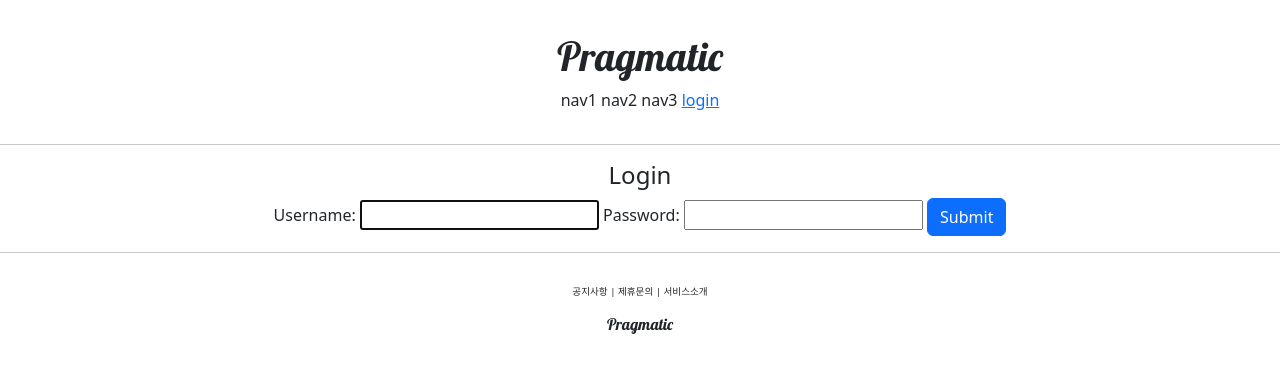
After one commit to JoYunsik/pragmatic, a Django app: page /account/login/ in a window 1280 px wide. The commit adds this page. Shown: the top 373 px of the page. Run offline with Django 4.2, Linux system fonts and the light colour scheme.

Commit message:
django course 22 commit

```diff
--- /dev/null
+++ b/accountapp/templates/accountapp/login.html
@@ -0,0 +1,17 @@
+{% extends 'base.html' %}
+
+{% block content %}
+    <div style="text-align:center;">
+      <div>
+        <h4>Login</h4>
+      </div>
+      <div>
+        <form action="" method="post">
+          {% csrf_token %}
+          {{form}}
+          <input type="submit" class="btn btn-primary">
+        </form>
+      </div>
+    </div>
+
+{% endblock %}
--- a/accountapp/urls.py
+++ b/accountapp/urls.py
@@ -1,3 +1,4 @@
+from django.contrib.auth.views import LoginView, LogoutView
 from django.urls import path
 
 from accountapp.views import hello_world, AccountCreateView
@@ -6,5 +7,7 @@ app_name = 'accountapp'
 
 urlpatterns = [
     path('hello_world/', hello_world, name='hello_world'),
+    path('login/', LoginView.as_view(template_name='accountapp/login.html'), name='login'),
+    path('logout/', LogoutView.as_view(), name='logout'),
     path('create/', AccountCreateView.as_view(), name='create'),
 ]
--- a/pragmatic/settings.py
+++ b/pragmatic/settings.py
@@ -13,6 +13,8 @@ https://docs.djangoproject.com/en/4.2/ref/settings/
 from pathlib import Path
 import environ
 import os
+
+from django.urls import reverse_lazy
 
 env = environ.Env(
     # set casting, default value
@@ -136,3 +138,6 @@ STATICFILES_DIRS =[
 # https://docs.djangoproject.com/en/4.2/ref/settings/#default-auto-field
 
 DEFAULT_AUTO_FIELD = 'django.db.models.BigAutoField'
+
+LOGIN_REDIRECT_URL = reverse_lazy('accountapp:hello_world')
+LOGOUT_REDIRECT_URL = reverse_lazy('accountapp:login')
--- a/templates/header.html
+++ b/templates/header.html
@@ -6,8 +6,15 @@
         <span>nav1</span>
         <span>nav2</span>
         <span>nav3</span>
-        <span>nav4</span>
-
+        {% if not user.is_authenticated %}
+        <a href="{% url 'accountapp:login' %}?next={{request.path}}">
+            <span>login</span>
+        </a>
+        {% else %}
+        <a href="{% url 'accountapp:logout' %}?next={{request.path}}">
+            <span>logout</span>
+        </a>
+        {% endif %}
     </div>
 
 </div>
```
